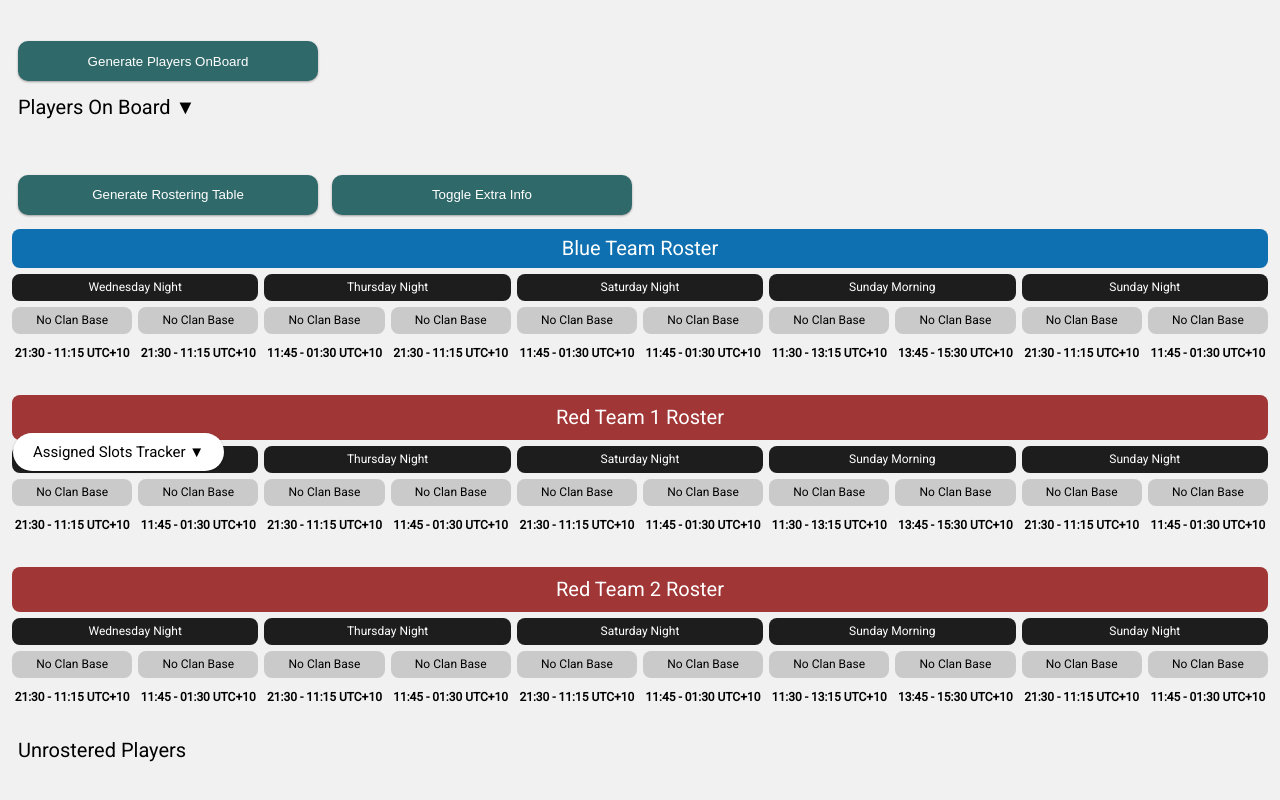
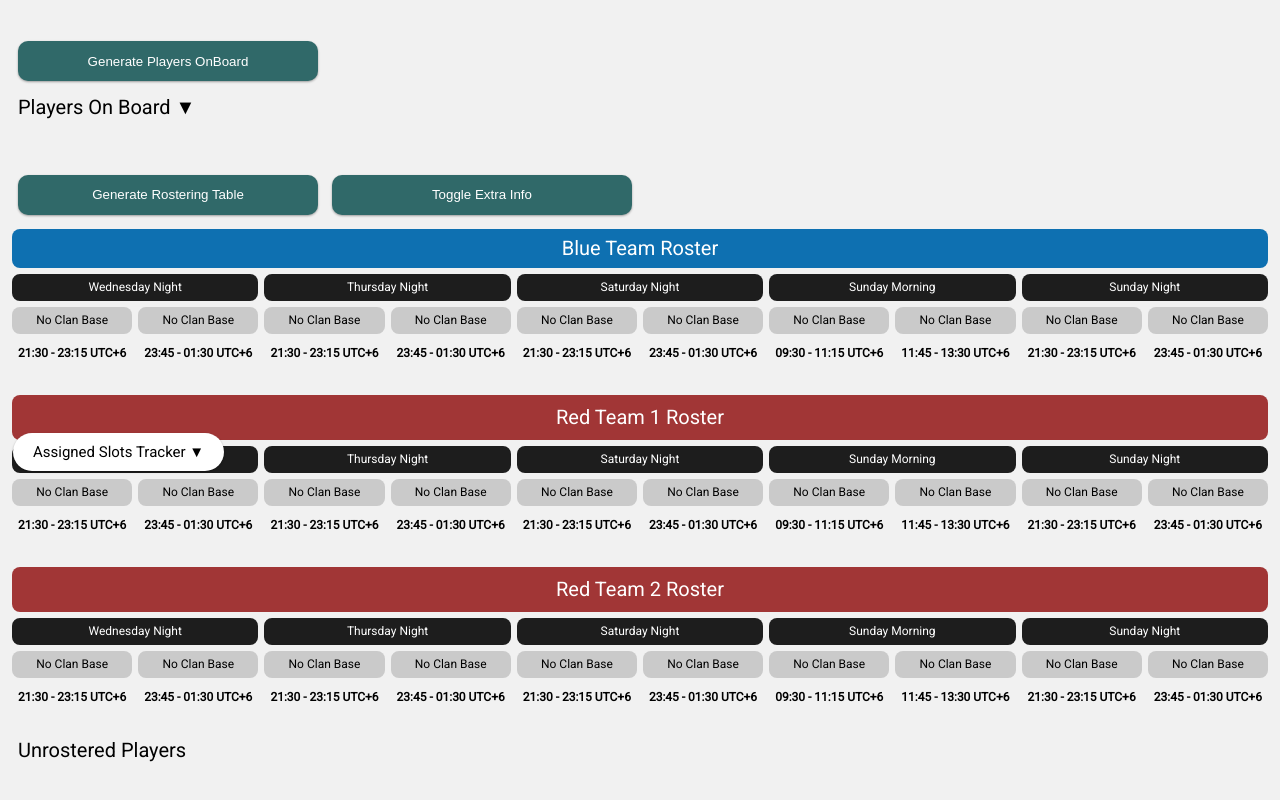
Before and after one commit to superlaser97/superlaser97.github.io, a plain HTML site: page index.html in a window 1280 px wide. Shown: the part 314-1114 px from the top of the page. Drawn offline with nearby package versions, Linux system fonts and the light colour scheme.

Commit message:
Update index.html

```diff
--- a/index.html
+++ b/index.html
@@ -149,16 +149,16 @@
                     <th class="ClanBase_ColumnLabel noBase" id="0-9" onclick="ClearWatch('0-9')">No Clan Base</th>
                 </tr>
                 <tr>
-                    <th class="Timeslot_Label">21:30 - 11:15 UTC+10</th>
-                    <th class="Timeslot_Label">21:30 - 11:15 UTC+10</th>
-                    <th class="Timeslot_Label">11:45 - 01:30 UTC+10</th>
-                    <th class="Timeslot_Label">21:30 - 11:15 UTC+10</th>
-                    <th class="Timeslot_Label">11:45 - 01:30 UTC+10</th>
-                    <th class="Timeslot_Label">11:45 - 01:30 UTC+10</th>
-                    <th class="Timeslot_Label">11:30 - 13:15 UTC+10</th>
-                    <th class="Timeslot_Label">13:45 - 15:30 UTC+10</th>
-                    <th class="Timeslot_Label">21:30 - 11:15 UTC+10</th>
-                    <th class="Timeslot_Label">11:45 - 01:30 UTC+10</th>
+                    <th class="Timeslot_Label">21:30 - 23:15 UTC+6</th>
+                    <th class="Timeslot_Label">23:45 - 01:30 UTC+6</th>
+                    <th class="Timeslot_Label">21:30 - 23:15 UTC+6</th>
+                    <th class="Timeslot_Label">23:45 - 01:30 UTC+6</th>
+                    <th class="Timeslot_Label">21:30 - 23:15 UTC+6</th>
+                    <th class="Timeslot_Label">23:45 - 01:30 UTC+6</th>
+                    <th class="Timeslot_Label">09:30 - 11:15 UTC+6</th>
+                    <th class="Timeslot_Label">11:45 - 13:30 UTC+6</th>
+                    <th class="Timeslot_Label">21:30 - 23:15 UTC+6</th>
+                    <th class="Timeslot_Label">23:45 - 01:30 UTC+6</th>
                 </tr>
             <tbody>
             </tbody>
@@ -186,16 +186,16 @@
                     <th class="ClanBase_ColumnLabel noBase" id="1-9" onclick="ClearWatch('1-9')">No Clan Base</th>
                 </tr>
                 <tr>
-                    <th class="Timeslot_Label">21:30 - 11:15 UTC+10</th>
-                    <th class="Timeslot_Label">11:45 - 01:30 UTC+10</th>
-                    <th class="Timeslot_Label">21:30 - 11:15 UTC+10</th>
-                    <th class="Timeslot_Label">11:45 - 01:30 UTC+10</th>
-                    <th class="Timeslot_Label">21:30 - 11:15 UTC+10</th>
-                    <th class="Timeslot_Label">11:45 - 01:30 UTC+10</th>
-                    <th class="Timeslot_Label">11:30 - 13:15 UTC+10</th>
-                    <th class="Timeslot_Label">13:45 - 15:30 UTC+10</th>
-                    <th class="Timeslot_Label">21:30 - 11:15 UTC+10</th>
-                    <th class="Timeslot_Label">11:45 - 01:30 UTC+10</th>
+                    <th class="Timeslot_Label">21:30 - 23:15 UTC+6</th>
+                    <th class="Timeslot_Label">23:45 - 01:30 UTC+6</th>
+                    <th class="Timeslot_Label">21:30 - 23:15 UTC+6</th>
+                    <th class="Timeslot_Label">23:45 - 01:30 UTC+6</th>
+                    <th class="Timeslot_Label">21:30 - 23:15 UTC+6</th>
+                    <th class="Timeslot_Label">23:45 - 01:30 UTC+6</th>
+                    <th class="Timeslot_Label">09:30 - 11:15 UTC+6</th>
+                    <th class="Timeslot_Label">11:45 - 13:30 UTC+6</th>
+                    <th class="Timeslot_Label">21:30 - 23:15 UTC+6</th>
+                    <th class="Timeslot_Label">23:45 - 01:30 UTC+6</th>
                 </tr>
             </thead>
             <tbody>
@@ -224,16 +224,16 @@
                     <th class="ClanBase_ColumnLabel noBase" id="2-9" onclick="ClearWatch('2-9')">No Clan Base</th>
                 </tr>
                 <tr>
-                    <th class="Timeslot_Label">21:30 - 11:15 UTC+10</th>
-                    <th class="Timeslot_Label">11:45 - 01:30 UTC+10</th>
-                    <th class="Timeslot_Label">21:30 - 11:15 UTC+10</th>
-                    <th class="Timeslot_Label">11:45 - 01:30 UTC+10</th>
-                    <th class="Timeslot_Label">21:30 - 11:15 UTC+10</th>
-                    <th class="Timeslot_Label">11:45 - 01:30 UTC+10</th>
-                    <th class="Timeslot_Label">11:30 - 13:15 UTC+10</th>
-                    <th class="Timeslot_Label">13:45 - 15:30 UTC+10</th>
-                    <th class="Timeslot_Label">21:30 - 11:15 UTC+10</th>
-                    <th class="Timeslot_Label">11:45 - 01:30 UTC+10</th>
+                    <th class="Timeslot_Label">21:30 - 23:15 UTC+6</th>
+                    <th class="Timeslot_Label">23:45 - 01:30 UTC+6</th>
+                    <th class="Timeslot_Label">21:30 - 23:15 UTC+6</th>
+                    <th class="Timeslot_Label">23:45 - 01:30 UTC+6</th>
+                    <th class="Timeslot_Label">21:30 - 23:15 UTC+6</th>
+                    <th class="Timeslot_Label">23:45 - 01:30 UTC+6</th>
+                    <th class="Timeslot_Label">09:30 - 11:15 UTC+6</th>
+                    <th class="Timeslot_Label">11:45 - 13:30 UTC+6</th>
+                    <th class="Timeslot_Label">21:30 - 23:15 UTC+6</th>
+                    <th class="Timeslot_Label">23:45 - 01:30 UTC+6</th>
                 </tr>
             </thead>
             <tbody>
```
